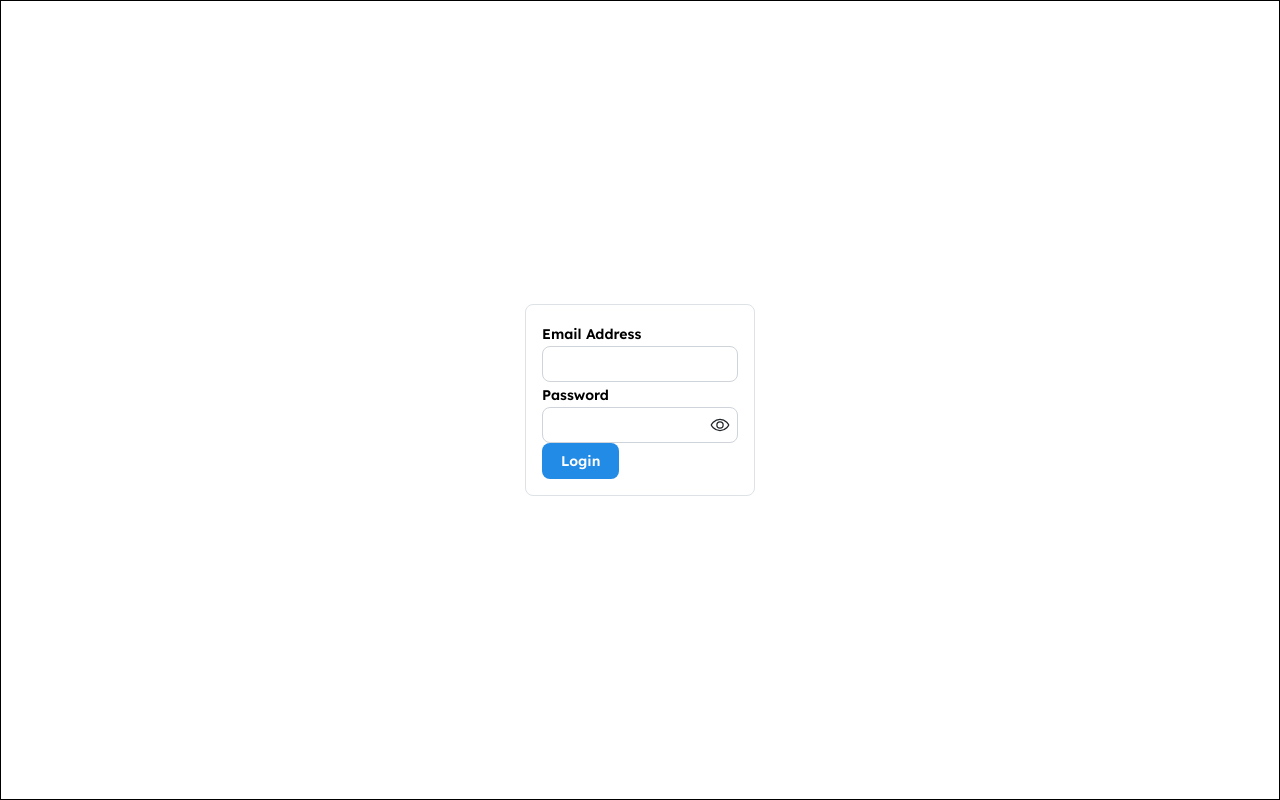
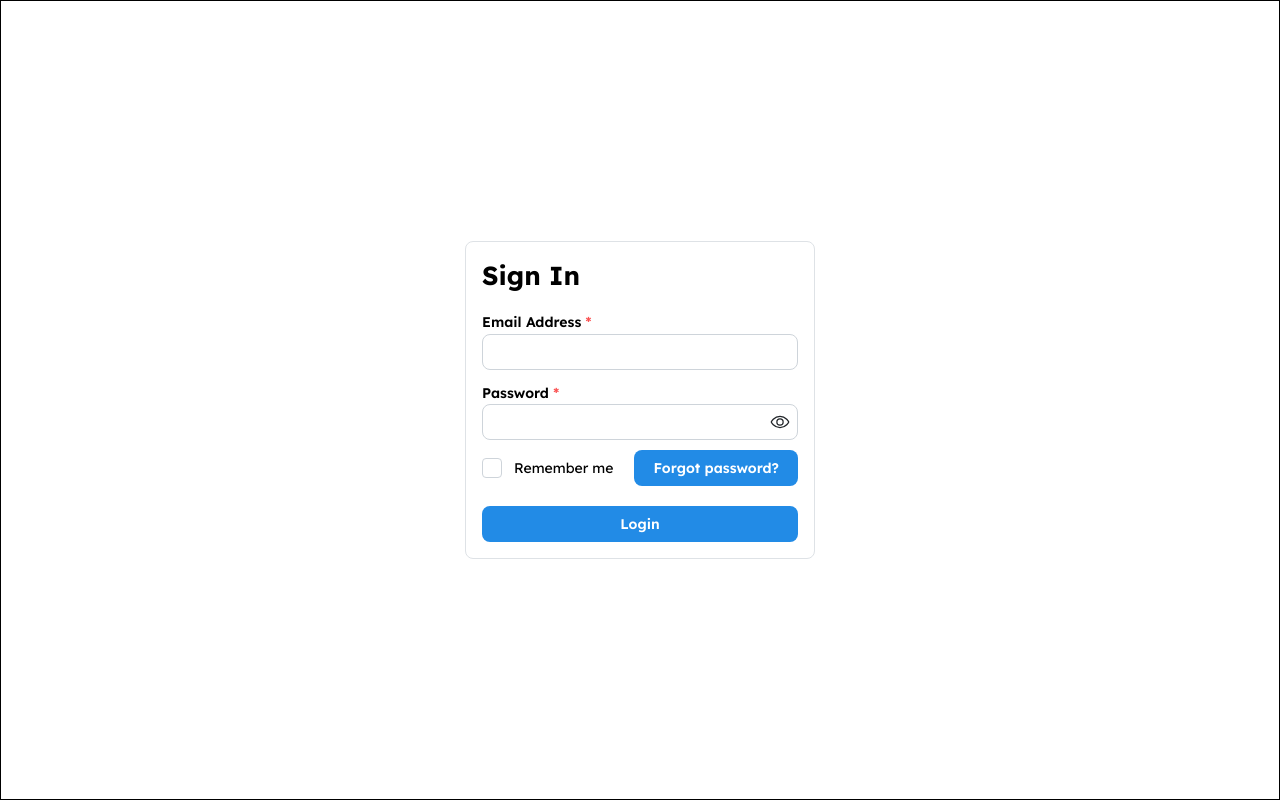
Before and after one commit to silas-jimmy/todo-app-nextjs, a Next.js app in the folder frontend/: page /auth/sign-in in a window 1280 px wide. Built offline with nearby package versions, Linux system fonts and the light colour scheme.

Commit message:
refactor: create login form

```diff
--- a/frontend/src/app/auth/sign-in/page.tsx
+++ b/frontend/src/app/auth/sign-in/page.tsx
@@ -1,24 +1,69 @@
 "use client";
 
-import { Button, Card, PasswordInput, TextInput } from "@mantine/core";
-import { useForm } from "@mantine/form";
+import {
+  Button,
+  Card,
+  Checkbox,
+  Flex,
+  PasswordInput,
+  TextInput,
+  Title,
+} from "@mantine/core";
+import { hasLength, isEmail, useForm } from "@mantine/form";
 
 export default function SignIn() {
   const form = useForm({
     mode: "uncontrolled",
     initialValues: {
       email: "",
+      password: "",
+      remember: false,
+    },
+
+    validate: {
+      email: isEmail("Invalid email"),
+      password: hasLength({ min: 8 }),
     },
   });
 
   return (
-    <Card withBorder>
+    <Card withBorder w="350">
+      <Title order={2} mb={16}>
+        Sign In
+      </Title>
+
       <form onSubmit={form.onSubmit((values) => console.log(values))}>
-        <TextInput label="Email Address" />
+        <Flex direction="column" gap="lg">
+          <Flex direction="column" gap="xs">
+            <TextInput
+              withAsterisk
+              label="Email Address"
+              key={form.key("email")}
+              {...form.getInputProps("email")}
+            />
 
-        <PasswordInput label="Password" />
+            <PasswordInput
+              withAsterisk
+              label="Password"
+              key={form.key("password")}
+              {...form.getInputProps("password")}
+            />
 
-        <Button variant="filled">Login</Button>
+            <Flex justify="space-between" align="center">
+              <Checkbox
+                label="Remember me"
+                key={form.key("remember")}
+                {...form.getInputProps("remember", { type: "checkbox" })}
+              />
+
+              <Button component="a" href="#">Forgot password?</Button>
+            </Flex>
+          </Flex>
+
+          <Button fullWidth type="submit" variant="filled">
+            Login
+          </Button>
+        </Flex>
       </form>
     </Card>
   );
```
